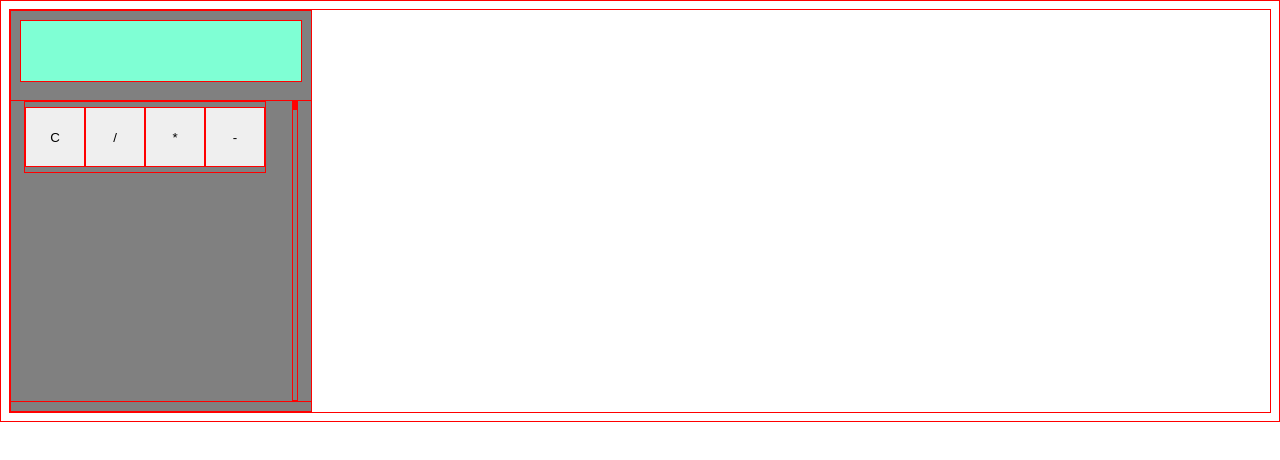
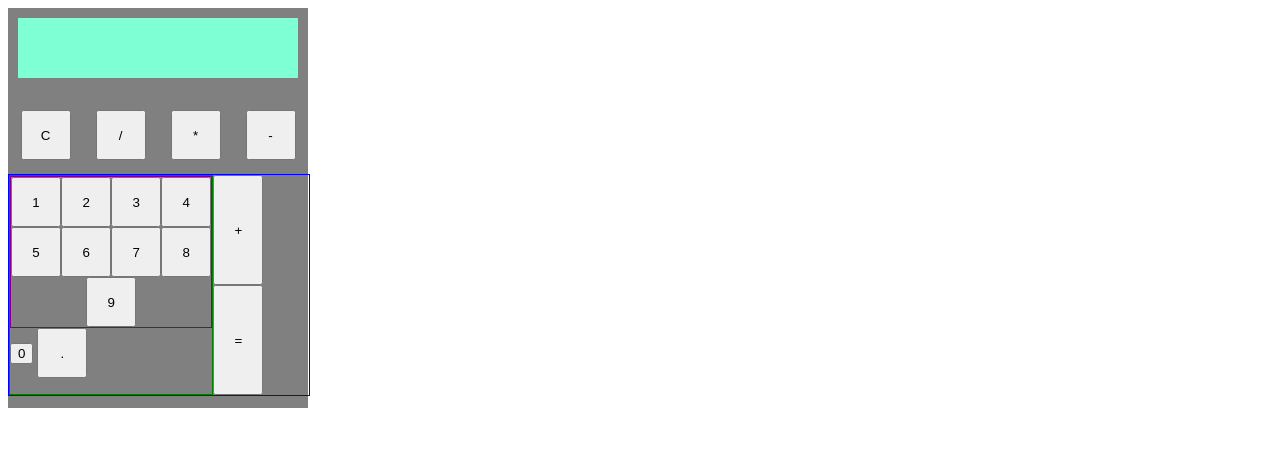
Before and after one commit to NicoIsaia/calculator, a plain HTML site: page index.html in a window 1280 px wide. Drawn offline with Linux system fonts and the light colour scheme.

Commit message:
shaping the calculator (but I have to go)

```diff
--- a/css/style.css
+++ b/css/style.css
@@ -1,6 +1,6 @@
-* {
+/** {
     border: 1px solid red;
-}
+}*/
 
 #container {
     background-color: gray;
@@ -22,12 +22,13 @@
     width: 300px;
     height: 300px;
     display: flex;
+    flex-direction: column;
     justify-content: space-around;
 }
 
 .sq-button {
-    width: 60px;
-    height: 60px;
+    width: 50px;
+    height: 50px;
 }
 
 #first-row {
@@ -36,3 +37,28 @@
     height: 70px;
     align-items: center;
 }
+
+#remaining-rows {
+    border: 1px solid blue;
+    display: flex;
+    width: 300px;
+    flex-direction: row;
+    justify-content: space-around;
+}
+
+#numbers {
+    border: 1px solid green;
+    width: 220px;
+}
+
+.onetonine {
+    border: 1px solid purple;
+    display: flex;
+    flex-wrap: wrap;
+    justify-content: space-around;
+}
+
+.vbutton {
+    width: 50px;
+    height: 110px;
+}
--- a/index.html
+++ b/index.html
@@ -19,10 +19,26 @@
                 </div>
                 <div id="remaining-rows">
                     <div id="numbers">
-                        <div class="onetonine"></div>
-                        <div class="zeroperiod"></div>
+                        <div class="onetonine">
+                            <button class="sq-button">1</button>
+                            <button class="sq-button">2</button>
+                            <button class="sq-button">3</button>
+                            <button class="sq-button">4</button>
+                            <button class="sq-button">5</button>
+                            <button class="sq-button">6</button>
+                            <button class="sq-button">7</button>
+                            <button class="sq-button">8</button>
+                            <button class="sq-button">9</button>
+                        </div>
+                        <div class="zeroperiod">
+                            <button class="hbutton">0</button>
+                            <button class="sq-button">.</button>
+                        </div>
                     </div>
-                    <div id="plus-equal"></div>
+                    <div id="plus-equal">
+                        <button class="vbutton">+</button>
+                        <button class="vbutton">=</button>
+                    </div>
                 </div>
 
             </div>
```
